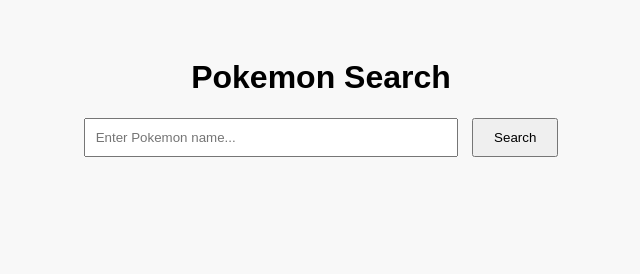
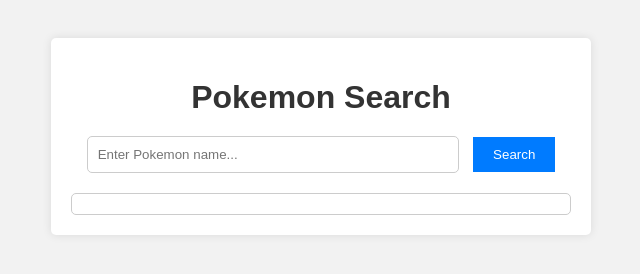
Before and after one commit to roronoazoro1807/java-script-project-based, a plain HTML site: page pokemon-search-app/index.html in a window 1280 px wide. Shown: the whole page, without its empty margins (319-959 px from the left). Drawn offline with Linux system fonts and the light colour scheme.

Commit message:
added more on style.css

```diff
--- a/pokemon-search-app/style.css
+++ b/pokemon-search-app/style.css
@@ -1,25 +1,46 @@
 body {
   font-family: Arial, sans-serif;
-  background: #f8f8f8;
+  background: #f2f2f2;
   text-align: center;
   padding: 30px;
 }
-
+h1 {
+  color: #333;
+  margin-bottom: 20px;
+  text-align: center;
+}
 .container {
   max-width: 500px;
   margin: auto;
+  background: #fff;
+  padding: 20px;
+  border-radius: 5px;
+  box-shadow: 0 0 10px rgba(0, 0, 0, 0.1);
 }
 
 input {
   padding: 10px;
   width: 70%;
   margin-right: 10px;
+  border: 1px solid #ccc;
+  border-radius: 5px;
 }
 
 button {
   padding: 10px 20px;
+  background: #007bff;
+  color: #fff;
+  border: none;
+  cursor: pointer;
+}
+
+button:hover {
+  background: #0056b3;
 }
 
 .result-box {
   margin-top: 20px;
+  padding: 10px;
+  border: 1px solid #ccc;
+  border-radius: 5px;
 }
```
